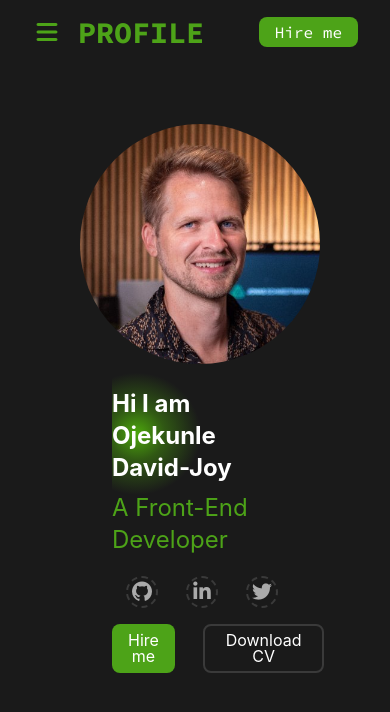
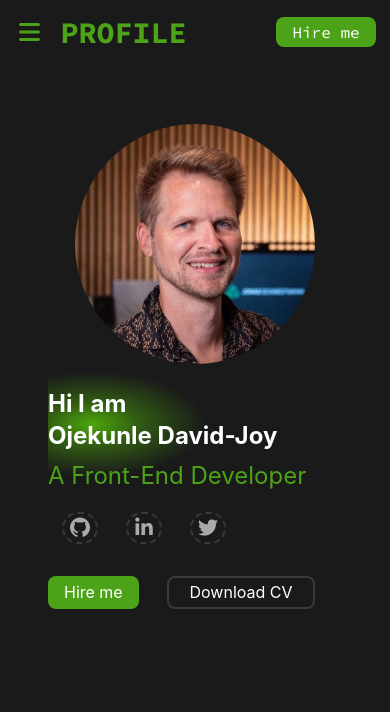
Before and after one commit to Daveed-dev/Portfolio2, a React (Vite) app in the folder vite-project/: page / in a window 390 px wide. Shown: the top 712 px of the page. Built offline with nearby package versions, Linux system fonts and the light colour scheme.

Commit message:
Navbar and Header updated

```diff
--- a/vite-project/src/components/Header.jsx
+++ b/vite-project/src/components/Header.jsx
@@ -5,7 +5,7 @@ const Header = () => {
     <>
       <header
         className='h-[calc(100vh-4rem)] py-15
-       lg:py-40 px-20 lg:flex justify-evenly gap-40 header font-sans leading-none'
+       lg:py-40 px-4 lg:flex justify-evenly gap-40 header font-sans leading-none'
       >
         <div
           className='headerImg w-60 md:w-80 mx-auto text-center
@@ -47,7 +47,7 @@ const Header = () => {
               <i className='fab fa-twitter text-xl text-[var(--gray)] lg:text-2xl'></i>
             </a>
           </div>
-          <div className='header-btns flex space-x-7 py-4 lg:py-12'>
+          <div className='header-btns flex space-x-7 py-8 lg:py-12'>
             <button className='nav-btn btn bg-[var(--gr-color)] text-white hover:bg-[var(--light-dark)] hover:text-[var(--gr-color)] '>
               Hire me
             </button>
--- a/vite-project/src/components/Navbar.jsx
+++ b/vite-project/src/components/Navbar.jsx
@@ -18,7 +18,7 @@ const Navbar = () => {
         className={`nav-links  md:flex space-x-16 list-none ${open ? 'open' : ''}`}
       >
         <i
-          className='fas fa-close text-[var(--gr-color)] text-2xl close'
+          className='fas fa-close text-[var(--gr-color)] text-2xl close hover:text-[var(--gray)] '
           onClick={() => setOpen(false)}
         ></i>
         <li className='nav-link'>
--- a/vite-project/src/index.css
+++ b/vite-project/src/index.css
@@ -69,7 +69,7 @@ NAVBAR
 }
 @media screen and (max-width: 768px) {
   .nav {
-    padding: 0 2rem;
+    padding: 0 0.9rem;
   }
   .bars {
     display: block;
@@ -96,8 +96,8 @@ NAVBAR
   }
   .close {
     display: block;
-    padding-left: 7rem;
-    padding-bottom: 2rem;
+    margin-left: 7rem;
+    margin-bottom: 2rem;
     cursor: pointer;
   }
 }
--- a/vite-project/vite.config.js
+++ b/vite-project/vite.config.js
@@ -11,4 +11,7 @@ import tailwindcss from '@tailwindcss/vite';
 
 export default defineConfig({
   plugins: [tailwindcss()],
+  server: {
+    allowedHosts: true,
+  },
 });
```
